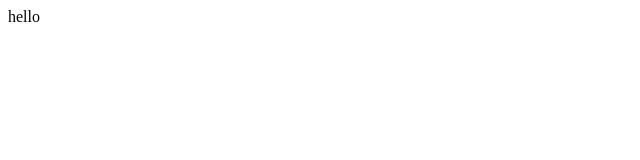
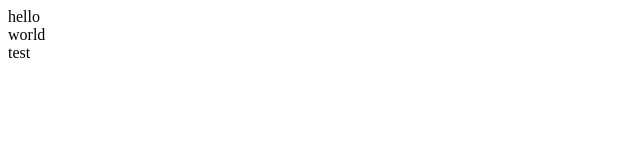
Before and after one commit to Abdul-Qayoom/test-demo2, a plain HTML site: page index.html in a window 1280 px wide. Shown: the full height of the page, 0-640 px from the left. Drawn offline with Linux system fonts and the light colour scheme.

Commit message:
new branch

```diff
--- a/index.html
+++ b/index.html
@@ -1 +1,3 @@
 <div>hello</div>
+<div>world</div>
+<div>test</div>
```
